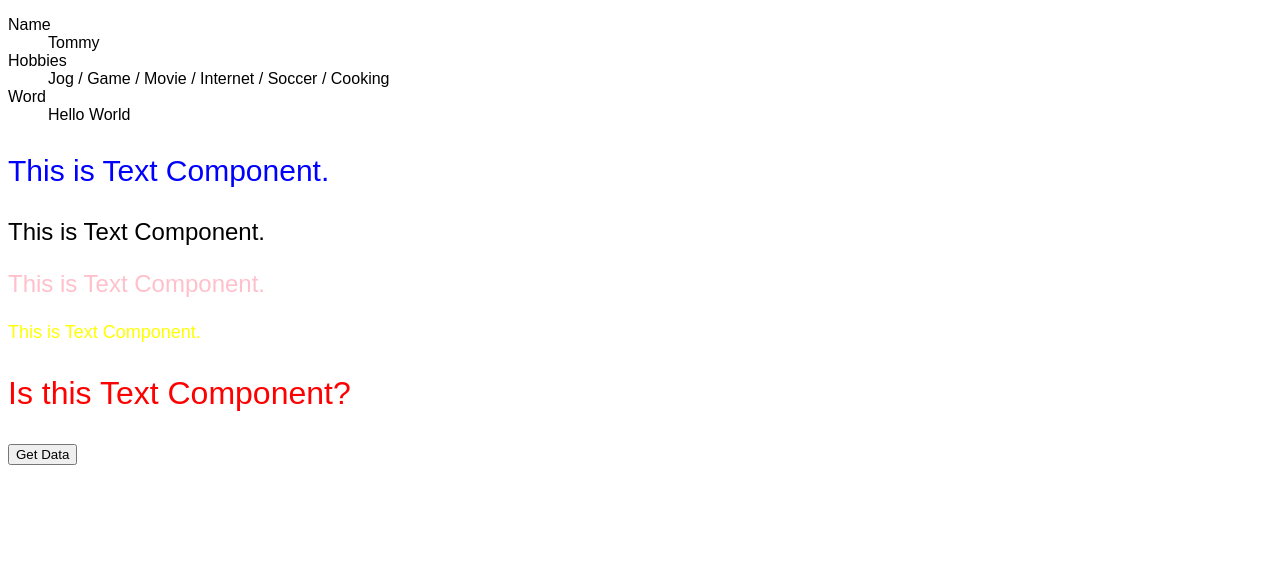
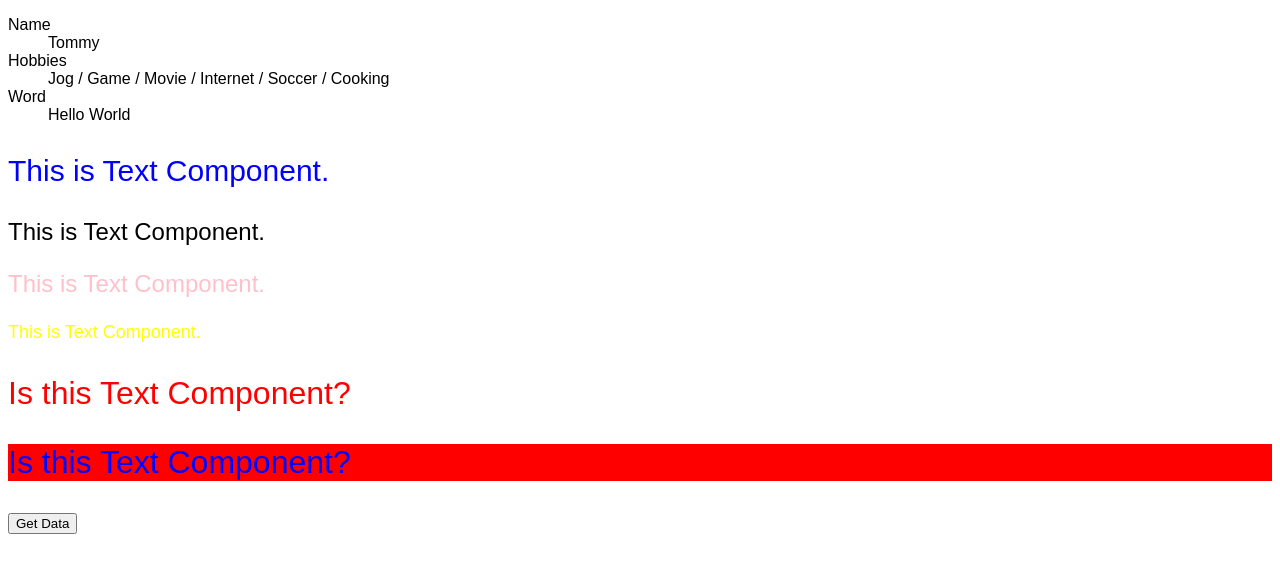
Before and after one commit to koyamal/learn-react-02-07, a React (Create React App) app: page / in a window 1280 px wide. Shown: the top 572 px of the page. Built offline with nearby package versions, Linux system fonts and the light colour scheme.

Commit message:
Make Text2

```diff
--- a/src/App.tsx
+++ b/src/App.tsx
@@ -5,6 +5,7 @@ import "./styles.css";
 import { Todo } from "./Todo";
 import { TodoType } from "./types/todo";
 import { Text } from "./Text";
+import { Text2 } from "./Text2";
 import { UserProfile } from "./UserProfile";
 import { User } from "./types/user";
 
@@ -30,6 +31,7 @@ export default function App() {
       <Text color="pink" content="This is Text Component." />
       <Text color="yellow" fontSize="18px" content="This is Text Component." />
       <Text color="red" fontSize="32px" content="Is this Text Component?" />
+      <Text2 color="blue" fontSize="32px" content="Is this Text Component?" />
       <button onClick={onClickFetchData}>Get Data</button>
       {todos.map((todo) => {
         return (
--- /dev/null
+++ b/src/Text2.tsx
@@ -0,0 +1,13 @@
+import { VFC } from "react";
+
+type Props = {
+  color?: string;
+  fontSize?: string;
+  content: string;
+  backgroundColor?: string;
+};
+
+export const Text2: VFC<Props> = (props) => {
+  const { color = "black", fontSize = "24px", content, backgroundColor = "red" } = props;
+  return <p style={{ color, fontSize, backgroundColor }}>{content}</p>;
+};
```
